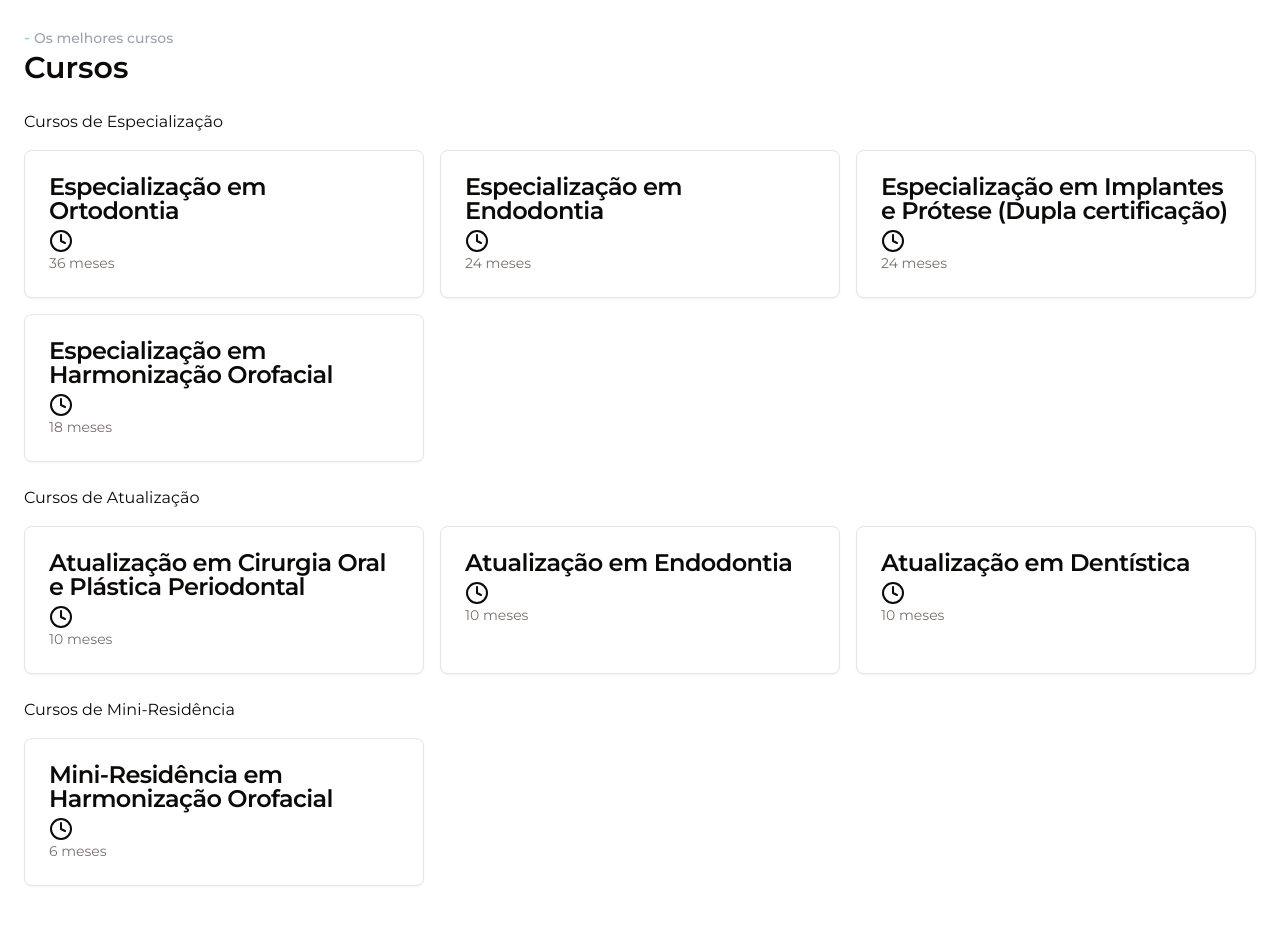
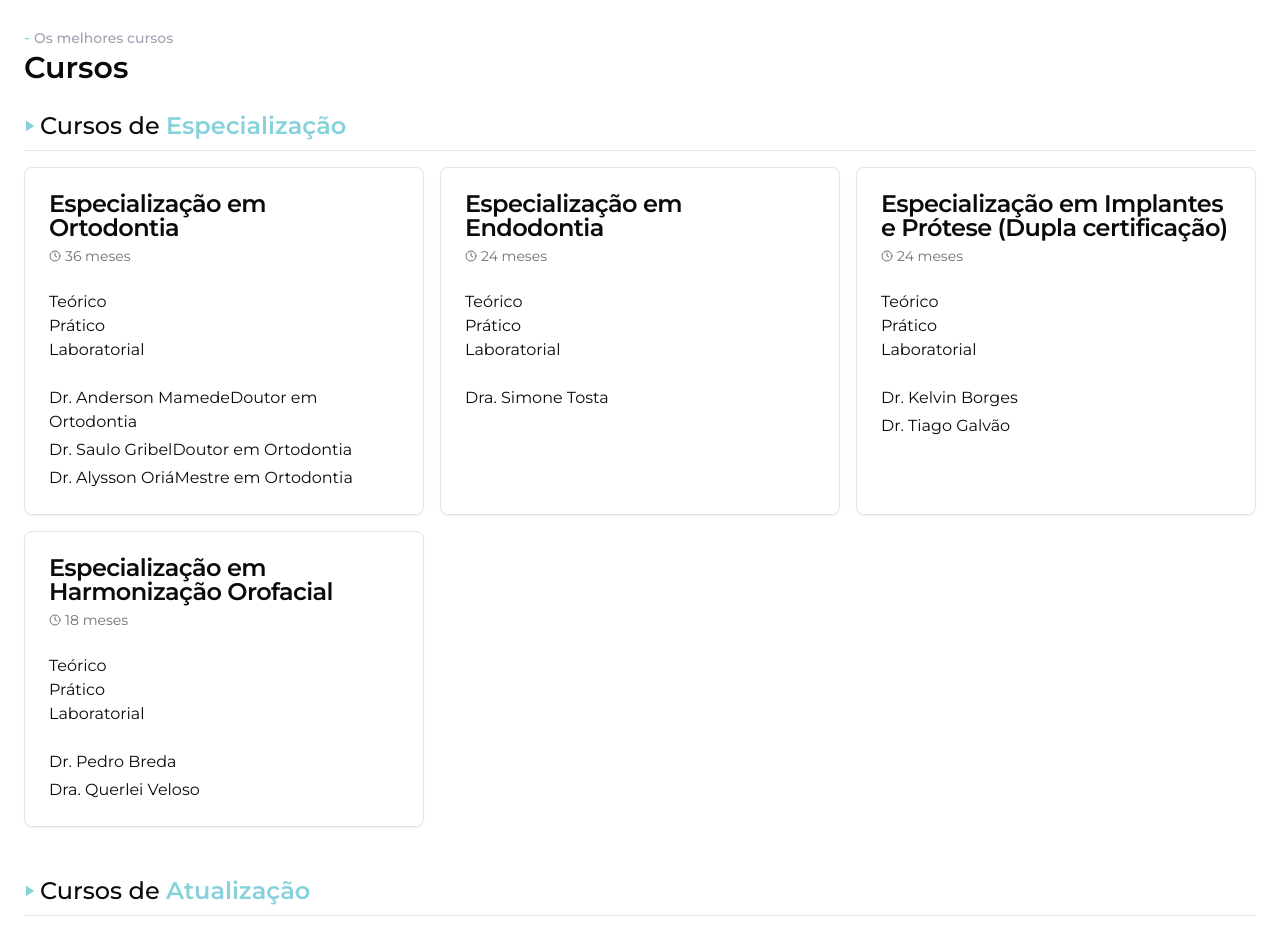
Before and after one commit to charmingruby/lider-instituto, a Next.js app: page / in a window 1280 px wide. Shown: the part 1860-2790 px from the top of the page. Built offline with nearby package versions, Linux system fonts and the light colour scheme.

Commit message:
feat: faq accordion and organized courses section

```diff
--- a/package.json
+++ b/package.json
@@ -9,6 +9,7 @@
     "lint": "next lint"
   },
   "dependencies": {
+    "@radix-ui/react-accordion": "^1.1.2",
     "@radix-ui/react-separator": "^1.0.3",
     "@radix-ui/react-slot": "^1.0.2",
     "class-variance-authority": "^0.7.0",
--- a/src/app/(routes)/(public)/(home)/_components/courses-list.tsx
+++ b/src/app/(routes)/(public)/(home)/_components/courses-list.tsx
@@ -1,18 +1,31 @@
 import {
   Card,
+  CardContent,
   CardDescription,
+  CardFooter,
   CardHeader,
   CardTitle,
 } from '@/components/ui/card'
+import { Separator } from '@/components/ui/separator'
 import { courses } from '@/content/courses'
-import { Clock } from 'lucide-react'
+import { Clock, Play } from 'lucide-react'
 
 export function CoursesList() {
   return (
-    <div className="flex flex-col gap-6">
+    <div className="flex flex-col gap-12">
       {courses.map(({ title, subcourses }) => (
         <div key={title} className="space-y-4">
-          <h3>{title}</h3>
+          <div className="space-y-2">
+            <div className="flex gap-1 items-center">
+              <Play className="text-primary fill-primary h-3 w-3" />
+              <h3 className="text-2xl font-medium">
+                Cursos de{' '}
+                <span className="text-primary font-semibold">{title}</span>
+              </h3>
+            </div>
+
+            <Separator />
+          </div>
 
           <div className="grid grid-cols-3 gap-4">
             {subcourses.map(
@@ -25,18 +38,35 @@ export function CoursesList() {
               }) => (
                 <Card key={title}>
                   <CardHeader>
+                    {/* Title */}
                     <CardTitle>
                       {title}{' '}
                       {observation ? <span>({observation})</span> : null}
                     </CardTitle>
 
-                    <div>
-                      <Clock />
+                    {/* Duration */}
+                    <div className="flex items-center gap-1">
+                      <Clock className="h-3 w-3 text-muted-foreground" />
                       <CardDescription>
                         {durationInMonths + ' meses'}
                       </CardDescription>
                     </div>
                   </CardHeader>
+                  <CardContent>
+                    {type.map((type) => (
+                      <div key={type}>{type}</div>
+                    ))}
+                  </CardContent>
+                  <CardFooter className="">
+                    <div className="flex flex-col gap-1">
+                      {coordination.map(({ name, role }) => (
+                        <div key={name}>
+                          {name}
+                          {role || null}
+                        </div>
+                      ))}
+                    </div>
+                  </CardFooter>
                 </Card>
               ),
             )}
--- /dev/null
+++ b/src/app/(routes)/(public)/(home)/_components/faq-list.tsx
@@ -0,0 +1,28 @@
+import {
+  Accordion,
+  AccordionContent,
+  AccordionItem,
+  AccordionTrigger,
+} from '@/components/ui/accordion'
+import { faqs } from '@/content/faq'
+
+export function FAQList() {
+  return (
+    <Accordion
+      type="single"
+      collapsible
+      className="w-full border rounded-lg shadow-sm divide-y-2 divider-border"
+    >
+      {faqs.map(({ value, title, description }) => (
+        <AccordionItem value={value} key={value}>
+          <AccordionTrigger className="font-medium text-base">
+            {title}
+          </AccordionTrigger>
+          <AccordionContent className="text-base text-muted-foreground">
+            {description}
+          </AccordionContent>
+        </AccordionItem>
+      ))}
+    </Accordion>
+  )
+}
--- a/src/app/(routes)/(public)/(home)/page.tsx
+++ b/src/app/(routes)/(public)/(home)/page.tsx
@@ -8,6 +8,9 @@ import { SubHeading } from '@/components/sub-heading'
 import { Text } from '@/components/ui/text'
 import { StoryAlbum } from './_components/story-album'
 import { CoursesList } from './_components/courses-list'
+import { FAQList } from './_components/faq-list'
+import { Separator } from '@/components/ui/separator'
+import { ArrowRight, ArrowUpRight, Headphones } from 'lucide-react'
 
 export const metadata: Metadata = {
   title: 'Toothache | Melhor instituto de dentistas',
@@ -115,10 +118,56 @@ export default function Home() {
       <MaxWidthContainer>relatos</MaxWidthContainer>
 
       {/* Frequently asked questions */}
-      <MaxWidthContainer>perguntas</MaxWidthContainer>
+      <MaxWidthContainer className="space-y-16">
+        <Separator />
+
+        <div className="space-y-16">
+          <div className="space-y-8 max-w-2xl mx-auto w-full">
+            <div>
+              <Heading
+                content="Ficou com dúvidas? Não se preocupe"
+                className="text-center"
+              />
+            </div>
+
+            <div>
+              <FAQList />
+            </div>
+          </div>
+
+          <div className="bg-muted p-8 border rounded-md">
+            <div className="max-w-2xl mx-auto w-full flex flex-col items-center text-center">
+              <Headphones className="text-primary w-8 h-8" />
+
+              <h3 className="text-2xl font-semibold mb-6">Entre em contato</h3>
+
+              <p className="text-muted-foreground text-base mb-8 leading-normal">
+                Estamos aqui para ajudar. Entre em contato para suporte técnico
+                personalizado em nossos produtos e serviços.
+              </p>
+
+              <div className="flex flex-col md:flex-row md:justify-center gap-4 w-full">
+                <Link prefetch={false} href="/">
+                  <Button variant="outline">
+                    WhatsApp <ArrowUpRight className="h-4 w-4" />
+                  </Button>
+                </Link>
+
+                <Link prefetch={false} href="/">
+                  <Button>
+                    Fale Conosco <ArrowRight className="h-4 w-4" />
+                  </Button>
+                </Link>
+              </div>
+            </div>
+          </div>
+        </div>
+
+        <Separator />
+      </MaxWidthContainer>
 
       {/* CTA */}
-      <MaxWidthContainer>cta</MaxWidthContainer>
+      <MaxWidthContainer></MaxWidthContainer>
     </main>
   )
 }
--- /dev/null
+++ b/src/components/ui/accordion.tsx
@@ -0,0 +1,59 @@
+'use client'
+
+import * as React from 'react'
+import * as AccordionPrimitive from '@radix-ui/react-accordion'
+import { ChevronDown } from 'lucide-react'
+import { cn } from '@/lib/utils'
+
+const Accordion = AccordionPrimitive.Root
+
+const AccordionItem = React.forwardRef<
+  React.ElementRef<typeof AccordionPrimitive.Item>,
+  React.ComponentPropsWithoutRef<typeof AccordionPrimitive.Item>
+>(({ className, ...props }, ref) => (
+  <AccordionPrimitive.Item
+    ref={ref}
+    className={cn('px-4', className)}
+    {...props}
+  />
+))
+AccordionItem.displayName = 'AccordionItem'
+
+const AccordionTrigger = React.forwardRef<
+  React.ElementRef<typeof AccordionPrimitive.Trigger>,
+  React.ComponentPropsWithoutRef<typeof AccordionPrimitive.Trigger>
+>(({ className, children, ...props }, ref) => (
+  <AccordionPrimitive.Header className="flex">
+    <AccordionPrimitive.Trigger
+      ref={ref}
+      className={cn(
+        'flex flex-1 items-center justify-between py-4 font-medium transition-all hover:underline [&[data-state=open]>svg]:rotate-180',
+        className,
+      )}
+      {...props}
+    >
+      {children}
+      <ChevronDown className="h-5 w-5 shrink-0 text-primary/80 transition-transform duration-200" />
+    </AccordionPrimitive.Trigger>
+  </AccordionPrimitive.Header>
+))
+AccordionTrigger.displayName = AccordionPrimitive.Trigger.displayName
+
+const AccordionContent = React.forwardRef<
+  React.ElementRef<typeof AccordionPrimitive.Content>,
+  React.ComponentPropsWithoutRef<typeof AccordionPrimitive.Content>
+>(({ className, children, ...props }, ref) => (
+  <AccordionPrimitive.Content
+    ref={ref}
+    className={cn(
+      'overflow-hidden text-sm transition-all data-[state=closed]:animate-accordion-up data-[state=open]:animate-accordion-down',
+      className,
+    )}
+    {...props}
+  >
+    <div className="pb-4 pt-0">{children}</div>
+  </AccordionPrimitive.Content>
+))
+AccordionContent.displayName = AccordionPrimitive.Content.displayName
+
+export { Accordion, AccordionItem, AccordionTrigger, AccordionContent }
--- a/src/components/ui/button.tsx
+++ b/src/components/ui/button.tsx
@@ -5,7 +5,7 @@ import { cva, type VariantProps } from 'class-variance-authority'
 import { cn } from '@/lib/utils'
 
 const buttonVariants = cva(
-  'inline-flex items-center justify-center whitespace-nowrap rounded-md text-sm font-medium ring-offset-background transition-colors focus-visible:outline-none focus-visible:ring-2 focus-visible:ring-ring focus-visible:ring-offset-2 disabled:pointer-events-none disabled:opacity-50',
+  'inline-flex items-center gap-1 justify-center whitespace-nowrap rounded-md text-sm font-medium ring-offset-background transition-colors focus-visible:outline-none focus-visible:ring-2 focus-visible:ring-ring focus-visible:ring-offset-2 disabled:pointer-events-none disabled:opacity-50',
   {
     variants: {
       variant: {
--- a/src/content/courses.ts
+++ b/src/content/courses.ts
@@ -24,7 +24,7 @@ interface Course {
 
 const courses: Course[] = [
   {
-    title: 'Cursos de Especialização',
+    title: 'Especialização',
     subcourses: [
       {
         title: 'Especialização em Ortodontia',
@@ -101,7 +101,7 @@ const courses: Course[] = [
     ],
   },
   {
-    title: 'Cursos de Atualização',
+    title: 'Atualização',
     subcourses: [
       {
         title: 'Atualização em Cirurgia Oral e Plástica Periodontal',
@@ -139,7 +139,7 @@ const courses: Course[] = [
     ],
   },
   {
-    title: 'Cursos de Mini-Residência',
+    title: 'Mini-Residência',
     subcourses: [
       {
         title: 'Mini-Residência em Harmonização Orofacial',
--- /dev/null
+++ b/src/content/faq.ts
@@ -0,0 +1,18 @@
+interface FAQ {
+  value: string
+  title: string
+  description: string
+}
+
+export const faqs: FAQ[] = [
+  {
+    value: 'Suporte',
+    title: 'O produto tem suporte?',
+    description: 'Temos sim',
+  },
+  {
+    value: 'Cull',
+    title: 'O produto tem suporte?',
+    description: 'Temos sim',
+  },
+]
```
Also changed, not shown: 1 other file (tests, documents, lock files or other folders).
